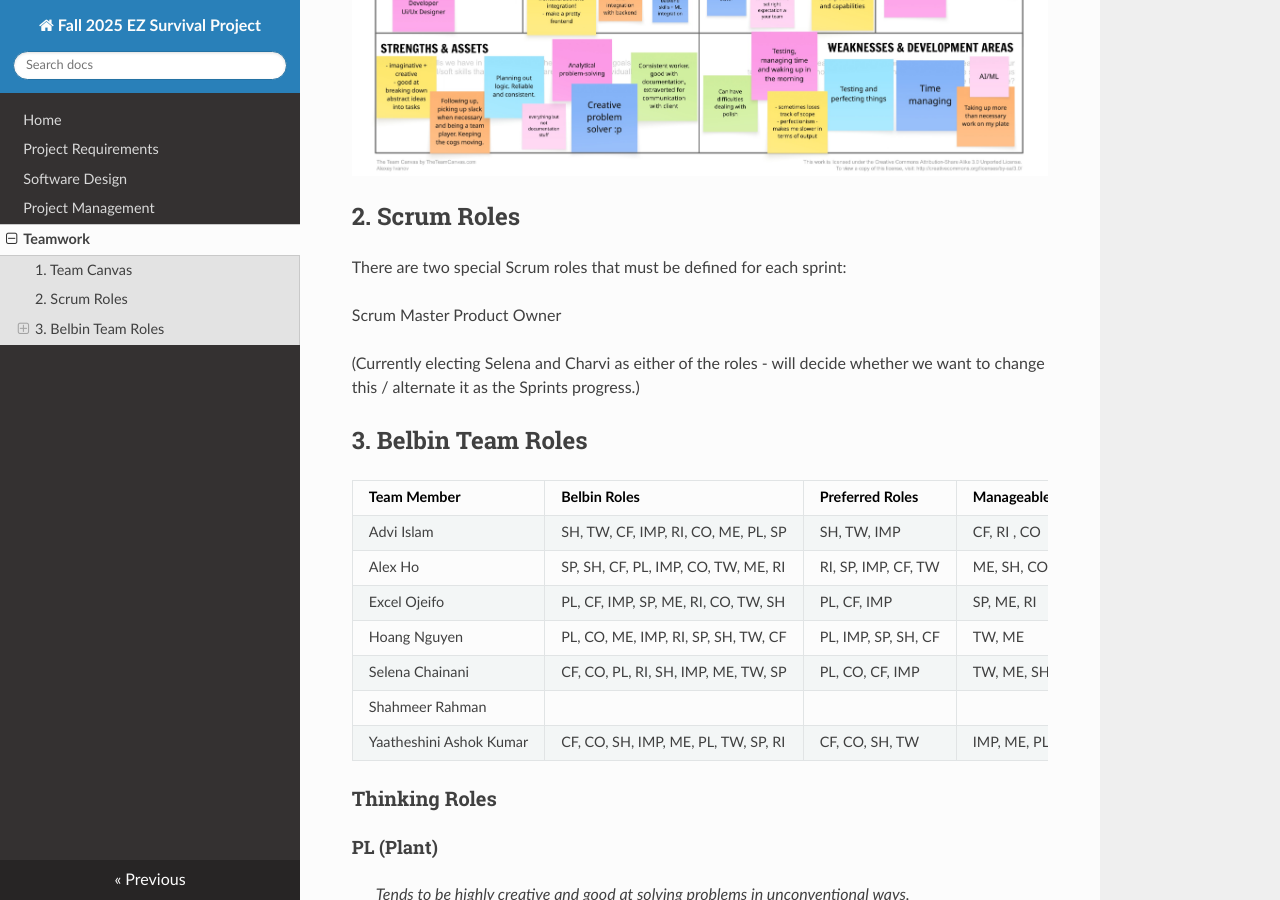
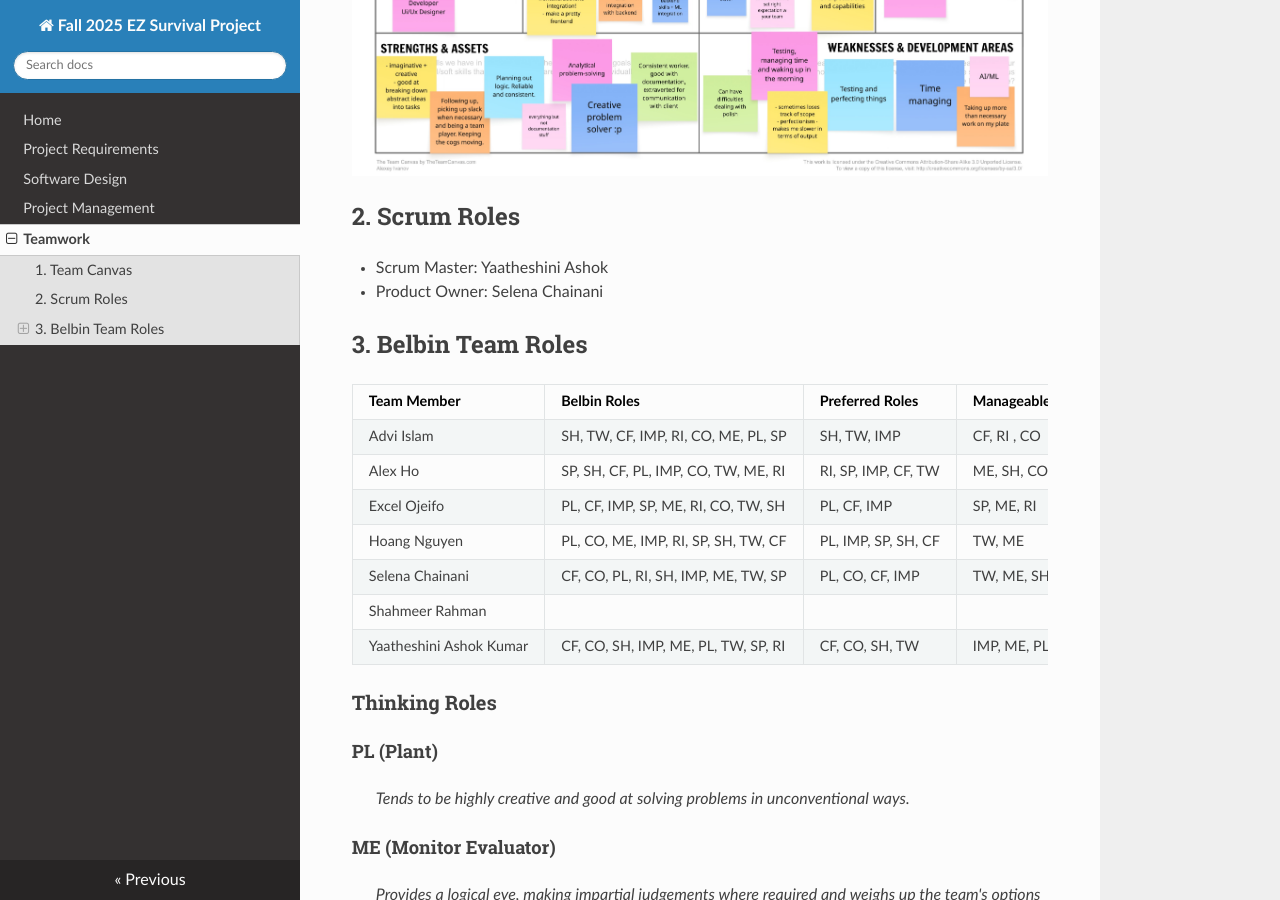
Before and after one commit to Xenocynic/IndividualSurvivalDistributions, an MkDocs documentation site: the page built from docs/teamwork.md, in a window 1280 px wide and 900 px high, scrolled down 587 px. Built offline with MkDocs 1.6.1, drawn with Linux system fonts in a browser that asks for light colours; nearby versions of some CDN libraries.

Commit message:
updation of scrum roles

```diff
--- a/docs/teamwork.md
+++ b/docs/teamwork.md
@@ -8,13 +8,8 @@ This section includes three parts:
 
 ## 2. Scrum Roles
 
-There are two special Scrum roles that must be defined for each sprint:
-
-Scrum Master
-Product Owner
-
-(Currently electing Selena and Charvi as either of the roles - will decide whether we want to change this / alternate it as the Sprints progress.)
-
+- Scrum Master: Yaatheshini Ashok
+- Product Owner: Selena Chainani
 
 ## 3. Belbin Team Roles
 
```
Also changed, not shown: site/index.html, site/search/search_index.json, site/teamwork/index.html, 2 other files.
